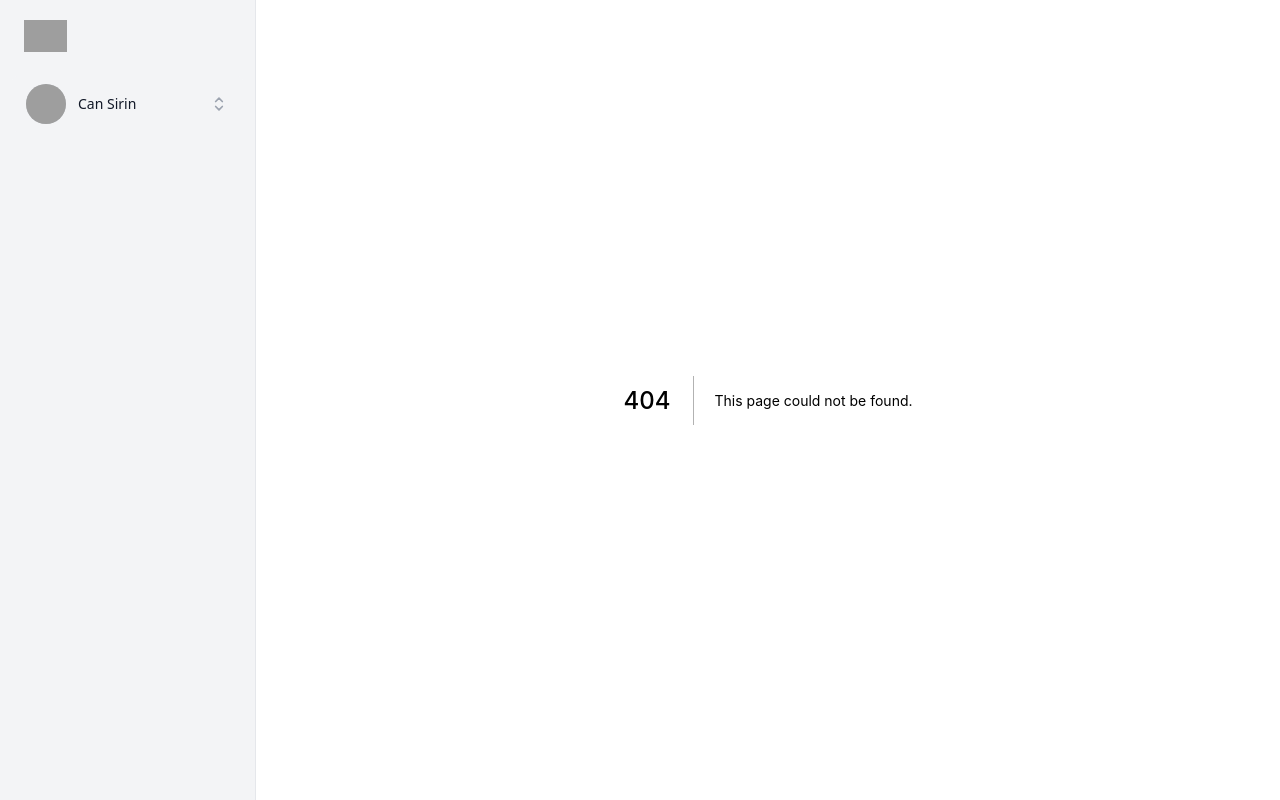
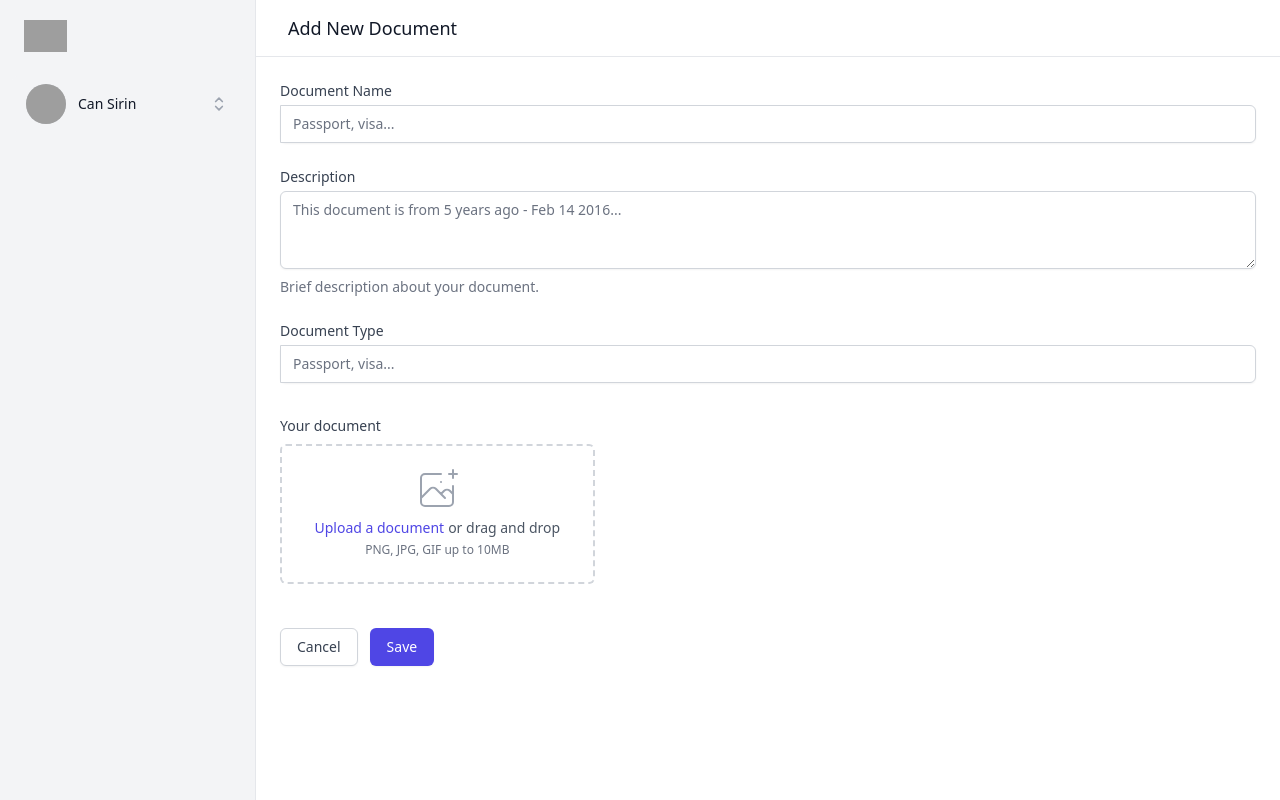
Before and after one commit to docupack/web, a Next.js app: page /documents/new in a window 1280 px wide. Before the commit this address had no page. Built offline with nearby package versions, Linux system fonts and the light colour scheme; grey boxes are pictures that could not be loaded.

Commit message:
Upload a new document

```diff
--- /dev/null
+++ b/components/MainColumn.tsx
@@ -0,0 +1,30 @@
+import React, { FC } from "react";
+import { PinnedDocuments } from "./PinnedDocuments";
+import DocumentsList from "../features/document/components/DocumentsTable/DocumentsList";
+import { DocumentsTable } from "../features/document";
+
+type Props = {
+  children: React.ReactNode;
+  pageTitle: string;
+};
+
+const MainColumn: FC<Props> = ({ children, pageTitle }) => {
+  return (
+    <div className="h-screen flex overflow-hidden bg-white">
+      <div className="flex flex-col w-0 flex-1 overflow-hidden">
+        <main className="flex-1 relative z-0 overflow-y-auto focus:outline-none">
+          <div className="border-b border-gray-200 px-4 py-4 sm:flex sm:items-center sm:justify-between sm:px-6 lg:px-8">
+            <div className="flex-1 min-w-0">
+              <h1 className="text-lg font-medium leading-6 text-gray-900 sm:truncate">
+                {pageTitle}
+              </h1>
+            </div>
+          </div>
+          {children}
+        </main>
+      </div>
+    </div>
+  );
+};
+
+export default MainColumn;
--- /dev/null
+++ b/features/document/components/DocumentUpload/index.tsx
@@ -0,0 +1,52 @@
+import React from "react";
+
+const DocumentUpload = () => {
+  return (
+    <div>
+      <label
+        htmlFor="cover_photo"
+        className="block text-sm font-medium text-gray-700 sm:mt-px sm:pt-2 sm:pb-2"
+      >
+        Your document
+      </label>
+      <div className="mt-1 sm:mt-0 sm:col-span-2">
+        <div className="max-w-lg flex justify-center px-6 pt-5 pb-6 border-2 border-gray-300 border-dashed rounded-md">
+          <div className="space-y-1 text-center">
+            <svg
+              className="mx-auto h-12 w-12 text-gray-400"
+              stroke="currentColor"
+              fill="none"
+              viewBox="0 0 48 48"
+              aria-hidden="true"
+            >
+              <path
+                d="M28 8H12a4 4 0 00-4 4v20m32-12v8m0 0v8a4 4 0 01-4 4H12a4 4 0 01-4-4v-4m32-4l-3.172-3.172a4 4 0 00-5.656 0L28 28M8 32l9.172-9.172a4 4 0 015.656 0L28 28m0 0l4 4m4-24h8m-4-4v8m-12 4h.02"
+                strokeWidth={2}
+                strokeLinecap="round"
+                strokeLinejoin="round"
+              />
+            </svg>
+            <div className="flex text-sm text-gray-600">
+              <label
+                htmlFor="file-upload"
+                className="relative cursor-pointer bg-white rounded-md font-medium text-indigo-600 hover:text-indigo-500 focus-within:outline-none focus-within:ring-2 focus-within:ring-offset-2 focus-within:ring-indigo-500"
+              >
+                <span>Upload a document</span>
+                <input
+                  id="file-upload"
+                  name="file-upload"
+                  type="file"
+                  className="sr-only"
+                />
+              </label>
+              <p className="pl-1">or drag and drop</p>
+            </div>
+            <p className="text-xs text-gray-500">PNG, JPG, GIF up to 10MB</p>
+          </div>
+        </div>
+      </div>
+    </div>
+  );
+};
+
+export default DocumentUpload;
--- a/features/document/components/index.tsx
+++ b/features/document/components/index.tsx
@@ -1,2 +1,2 @@
 export * from "./DocumentsTable";
-// export * from "./DocumentUpload";
+export * from "./DocumentUpload";
--- /dev/null
+++ b/pages/documents/new.tsx
@@ -0,0 +1,105 @@
+import React from "react";
+import MainColumn from "../../components/MainColumn";
+import DocumentUpload from "../../features/document/components/DocumentUpload";
+
+const NewDocumentPage = () => {
+  return (
+    <MainColumn pageTitle={"Add New Document"}>
+      <form
+        className="divide-y divide-gray-200 lg:col-span-9"
+        action="#"
+        method="POST"
+      >
+        <div className="py-6 px-4 sm:p-6 lg:pb-8">
+          <div className="flex flex-col lg:flex-row">
+            <div className="flex-grow space-y-6">
+              {/*Document Name*/}
+              <div>
+                <label
+                  htmlFor="documentName"
+                  className="block text-sm font-medium text-gray-700"
+                >
+                  Document Name
+                </label>
+                <div className="mt-1 rounded-md shadow-sm flex">
+                  <input
+                    type="text"
+                    name="documentName"
+                    id="documentName"
+                    className="focus:ring-light-blue-500 focus:border-light-blue-500 flex-grow block w-full min-w-0 rounded-none rounded-r-md sm:text-sm border-gray-300"
+                    placeholder="Passport, visa..."
+                  />
+                </div>
+              </div>
+
+              {/*Description*/}
+              <div>
+                <label
+                  htmlFor="description"
+                  className="block text-sm font-medium text-gray-700"
+                >
+                  Description
+                </label>
+                <div className="mt-1">
+                  <textarea
+                    id="description"
+                    name="description"
+                    rows={3}
+                    className="shadow-sm focus:ring-light-blue-500 focus:border-light-blue-500 mt-1 block w-full sm:text-sm border-gray-300 rounded-md"
+                    placeholder="This document is from 5 years ago - Feb 14 2016..."
+                    defaultValue={""}
+                  />
+                </div>
+                <p className="mt-2 text-sm text-gray-500">
+                  Brief description about your document.
+                </p>
+              </div>
+              {/*Document Type*/}
+              <div>
+                <label
+                  htmlFor="documentName"
+                  className="block text-sm font-medium text-gray-700"
+                >
+                  Document Type
+                </label>
+                <div className="mt-1 rounded-md shadow-sm flex">
+                  <input
+                    type="text"
+                    name="documentName"
+                    id="documentName"
+                    className="focus:ring-light-blue-500 focus:border-light-blue-500 flex-grow block w-full min-w-0 rounded-none rounded-r-md sm:text-sm border-gray-300"
+                    placeholder="Passport, visa..."
+                  />
+                </div>
+              </div>
+
+              {/*Upload document*/}
+              <div className="sm:grid sm:grid-cols-3 sm:gap-4 sm:items-start">
+                <DocumentUpload />
+              </div>
+              {/*Action buttons*/}
+              <div className="pt-5">
+                <div className="flex justify-start">
+                  <button
+                    type="button"
+                    className="bg-white py-2 px-4 border border-gray-300 rounded-md shadow-sm text-sm font-medium text-gray-700 hover:bg-gray-50 focus:outline-none focus:ring-2 focus:ring-offset-2 focus:ring-indigo-500"
+                  >
+                    Cancel
+                  </button>
+                  <button
+                    type="submit"
+                    className="ml-3 inline-flex justify-center py-2 px-4 border border-transparent shadow-sm text-sm font-medium rounded-md text-white bg-indigo-600 hover:bg-indigo-700 focus:outline-none focus:ring-2 focus:ring-offset-2 focus:ring-indigo-500"
+                  >
+                    Save
+                  </button>
+                </div>
+              </div>
+            </div>
+          </div>
+        </div>
+      </form>
+    </MainColumn>
+  );
+};
+
+export default NewDocumentPage;
```
